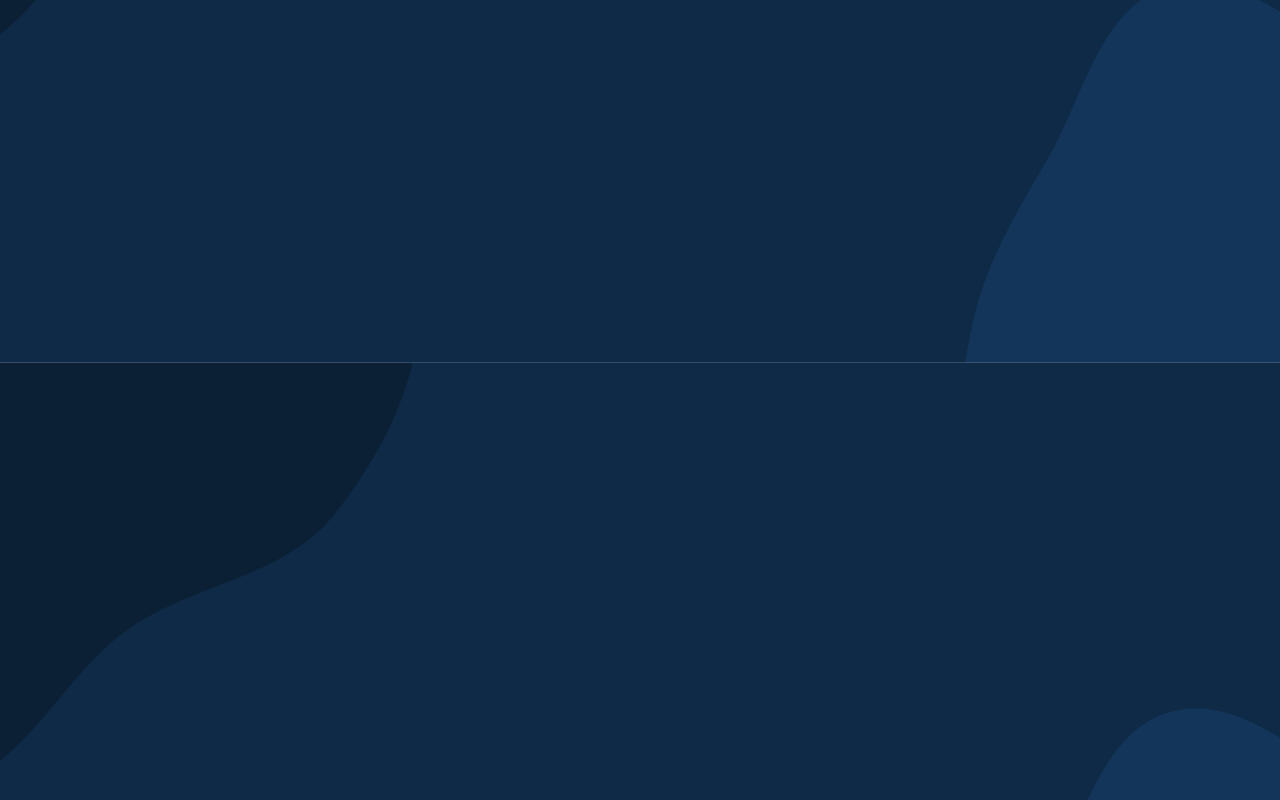
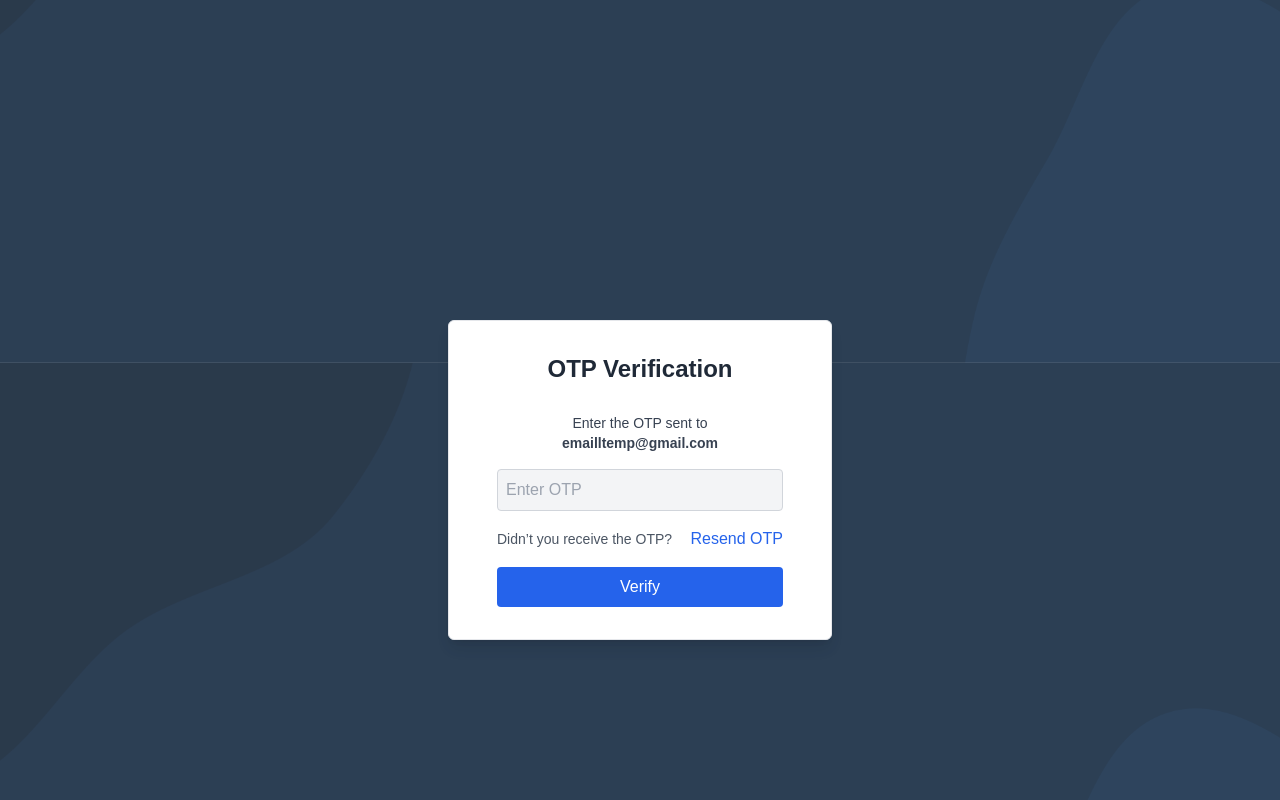
Before and after one commit to Sh4xi/HRIS, an Angular app: page /otp in a window 1280 px wide. Before the commit this address led to /. Built offline with nearby package versions, Linux system fonts and the light colour scheme.

Commit message:
added otp pop up

```diff
--- a/src/app/app.routes.ts
+++ b/src/app/app.routes.ts
@@ -1,9 +1,12 @@
 import { Routes } from '@angular/router';
 import { LoginComponent } from './login/login.component';
 import { LoginFailedComponent } from './login-failed/login-failed.component';
+import { OtpPopupComponent } from './otp-popup/otp-popup.component';
 
 export const routes: Routes = [
   { path: '', redirectTo: '/login', pathMatch: 'full' },
   { path: 'login', component: LoginComponent },
-  { path: 'login-failed', component: LoginFailedComponent }
+  { path: 'login-failed', component: LoginFailedComponent },
+  { path: 'otp', component: OtpPopupComponent }
+
 ];
--- a/src/app/login/login.component.html
+++ b/src/app/login/login.component.html
@@ -28,6 +28,7 @@
 
         <!-- Login form -->
         <form (ngSubmit) = "onSubmit()">
+
           <!-- Username input field -->
           <div class="mt-4">
             <label for="username" class="block font-semibold text-gray-600 p-2">Username</label>
--- /dev/null
+++ b/src/app/otp-popup/otp-popup.component.css
@@ -0,0 +1,15 @@
+/* otp-popup.component.css */
+
+#otp-modal {
+    display: flex;
+    align-items: center;
+    justify-content: center;
+  }
+
+  input[type="text"] {
+    outline: none;
+  }
+
+  button {
+    cursor: pointer;
+  }
--- /dev/null
+++ b/src/app/otp-popup/otp-popup.component.html
@@ -0,0 +1,34 @@
+<div class="fixed inset-0 bg-gray-600 bg-opacity-50 overflow-y-auto h-full w-full" id="otp-modal">
+    <div class="relative top-20 mx-auto p-5 border w-96 shadow-lg rounded-md bg-white">
+      <div class="mt-3 text-center">
+        <h3 class="text-2xl font-bold text-gray-800 mb-4">OTP Verification</h3>
+        <div class="mt-2 px-7 py-3">
+          <p class="text-sm text-gray-700 mb-4">
+            Enter the OTP sent to <strong>emailltemp&#64;gmail.com</strong>
+          </p>
+          <input
+            type="text"
+            [(ngModel)]="otp"
+            name="otp"
+            placeholder="Enter OTP"
+            class="w-full p-2 border border-gray-300 rounded bg-gray-100 mb-4"
+          />
+          <div class="flex items-center justify-between mb-4">
+            <p class="text-sm text-gray-600">Didn’t you receive the OTP?</p>
+            <button
+              class="text-blue-600 hover:underline"
+              (click)="resendOtp()"
+            >
+              Resend OTP
+            </button>
+          </div>
+          <button
+            class="w-full bg-blue-600 text-white py-2 rounded hover:bg-blue-700 transition duration-300"
+            (click)="verifyOtp()"
+          >
+            Verify
+          </button>
+        </div>
+      </div>
+    </div>
+  </div>
--- /dev/null
+++ b/src/app/otp-popup/otp-popup.component.ts
@@ -0,0 +1,37 @@
+import { Component } from '@angular/core';
+import { FormsModule } from '@angular/forms';
+import { CommonModule } from '@angular/common';
+
+@Component({
+  selector: 'app-otp-popup',
+  templateUrl: './otp-popup.component.html',
+  styleUrls: ['./otp-popup.component.css'],
+  standalone: true,
+  imports: [FormsModule, CommonModule]
+})
+export class OtpPopupComponent {
+  otp: string = '';
+
+  resendOtp() {
+    // Logic to resend the OTP
+    console.log('Resend OTP clicked');
+    // Here you might call a service to resend the OTP
+    // this.otpService.resendOtp().subscribe(response => {
+    //   console.log('OTP resent successfully', response);
+    // });
+  }
+
+  verifyOtp() {
+    // Logic to verify the OTP
+    console.log('Verify OTP clicked');
+    // console.log('Ticket submitted:', this.otp);
+    // Here you might call a service to verify the OTP
+    // this.otpService.verifyOtp(this.otp).subscribe(response => {
+    //   if (response.valid) {
+    //     console.log('OTP verified successfully');
+    //   } else {
+    //     console.error('Invalid OTP');
+    //   }
+    // });
+  }
+}
```
Also changed, not shown: src/app/login-failed/login-failed.component.ts (+7 -0 lines), src/app/app.component.html (line endings or trailing spaces), 1 other file (tests, documents, lock files or other folders).
